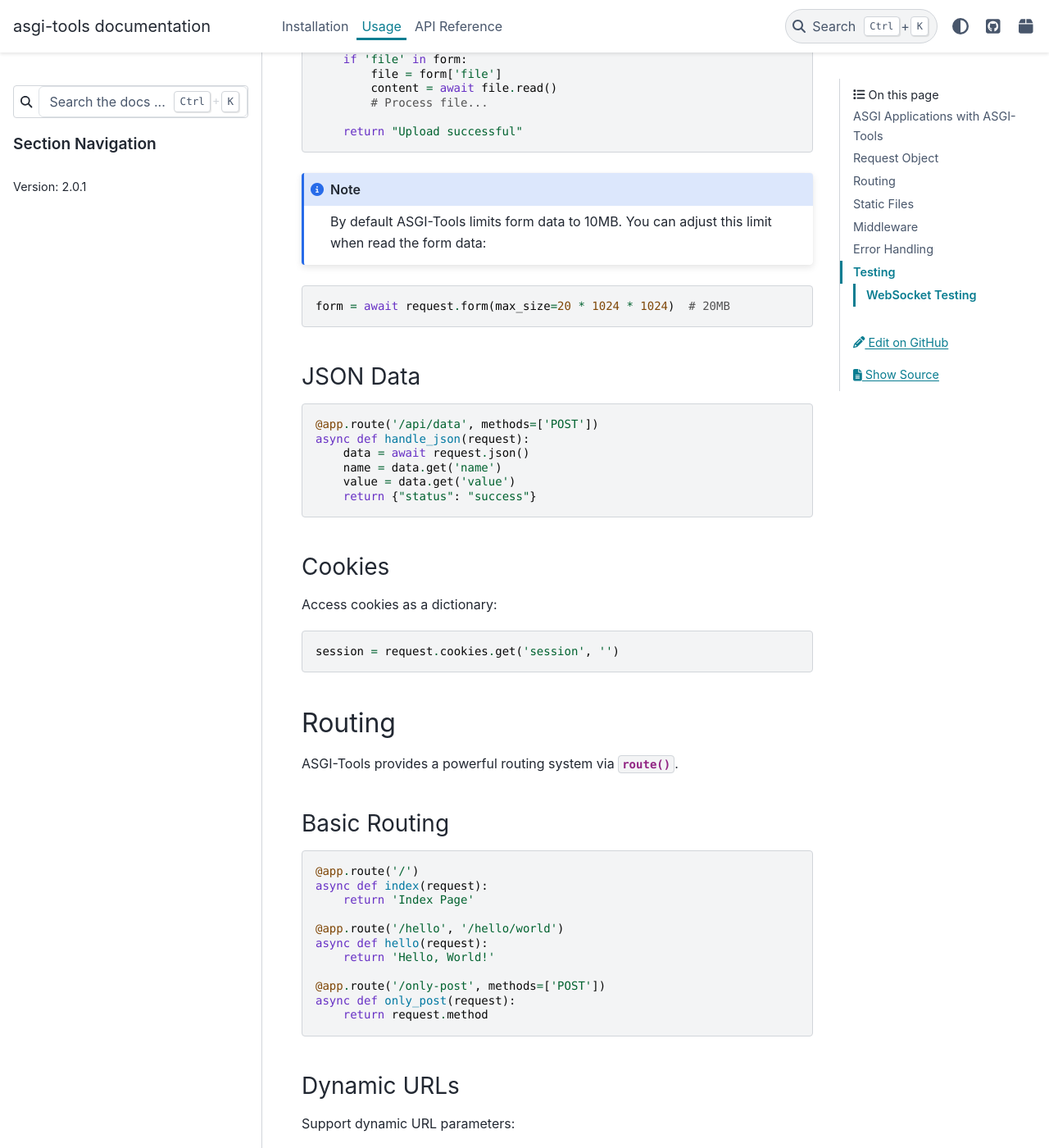
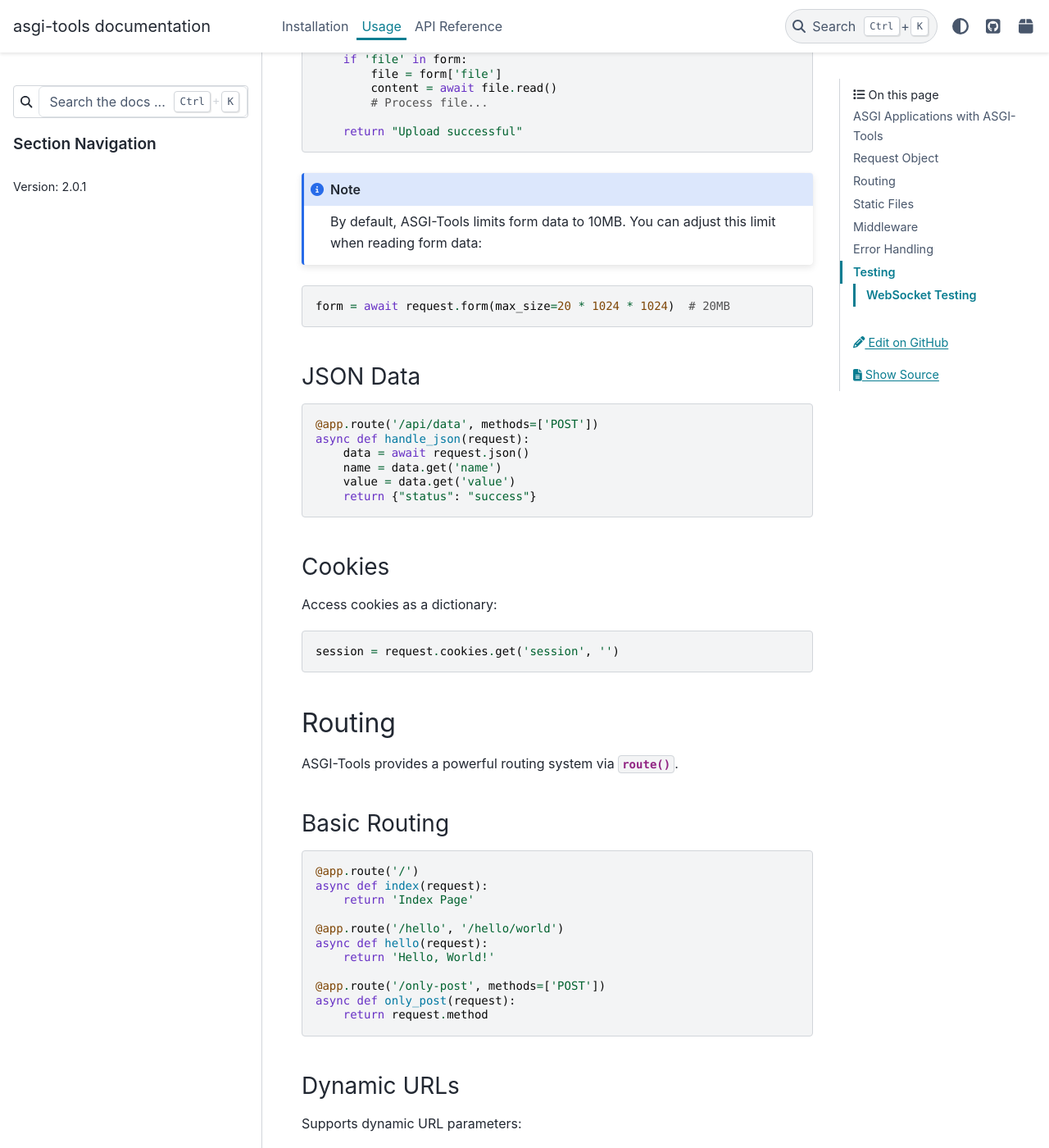
Before and after one commit to klen/asgi-tools, a Sphinx documentation site: the page built from docs/usage.rst, in a window 1280 px wide and 1400 px high, scrolled down 1531 px. Shown: the whole window at 82% size. Built offline with Sphinx 7.4.7 and the PyData theme 0.15.4, drawn with Linux system fonts in a browser that asks for light colours.

```diff
--- a/docs/index.rst
+++ b/docs/index.rst
@@ -103,7 +103,7 @@ For detailed information on functions, classes, and methods:
 Contributing
 ------------
 
-ASGI-Tools is an open source project. Contributions, issues, and feature requests are welcome!
+ASGI-Tools is an open-source project. Contributions, issues, and feature requests are welcome!
 
 * GitHub: https://github.com/klen/asgi-tools
 * Report Issues: https://github.com/klen/asgi-tools/issues
--- a/docs/usage.rst
+++ b/docs/usage.rst
@@ -73,7 +73,7 @@ Form Data and File Uploads
         return "Upload successful"
 
 .. note::
-   By default ASGI-Tools limits form data to 10MB. You can adjust this limit when read the form data:
+   By default, ASGI-Tools limits form data to 10MB. You can adjust this limit when reading form data:
 
 .. code-block:: python
 
@@ -125,7 +125,7 @@ Basic Routing
 Dynamic URLs
 ~~~~~~~~~~~~
 
-Support dynamic URL parameters:
+Supports dynamic URL parameters:
 
 .. code-block:: python
 
```
Also changed, not shown: README.rst (+6 -6 lines), docs/api.rst (+25 -18 lines).
